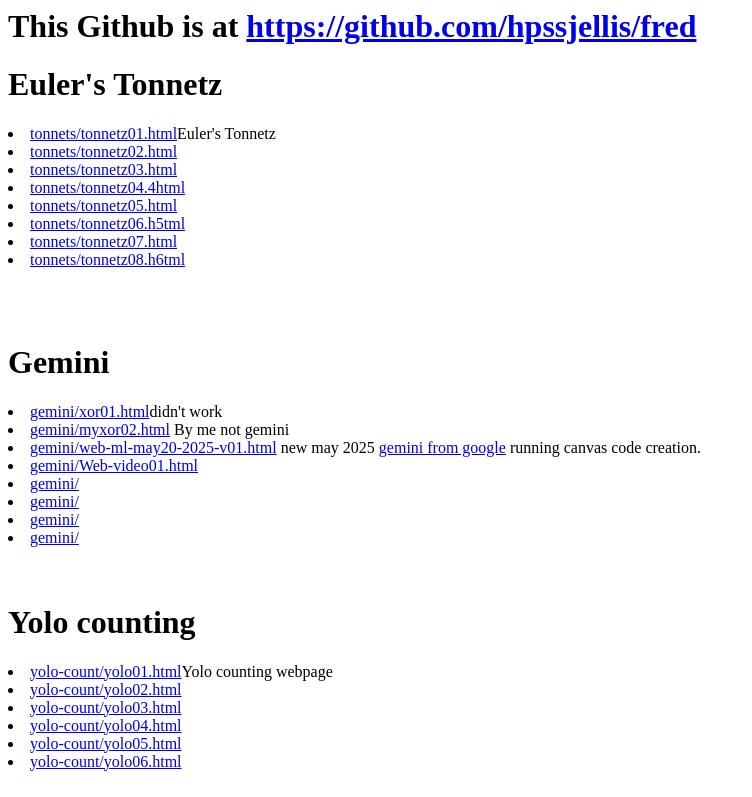
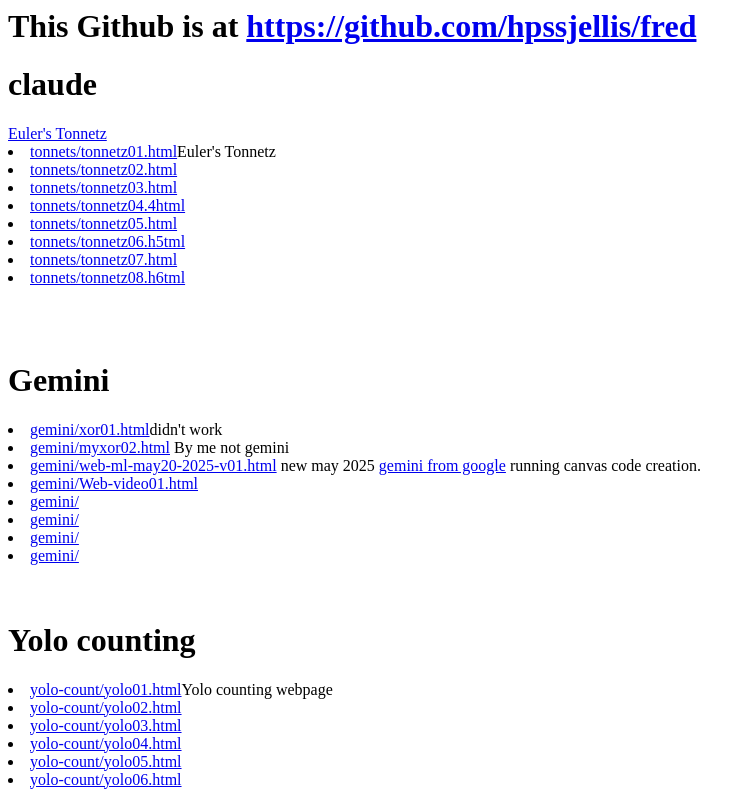
Before and after one commit to hpssjellis/fred, a plain HTML site: page public/index.html in a window 1280 px wide. Shown: the top 797 px of the page, without its empty margins (0-752 px from the left). Drawn offline with Linux system fonts and the light colour scheme.

Commit message:
Update index.html

```diff
--- a/public/index.html
+++ b/public/index.html
@@ -1,6 +1,8 @@
 <h1>This Github is at <a href="https://github.com/hpssjellis/fred">https://github.com/hpssjellis/fred</a><h1>
 
+<h1>claude</h1>
 
+    <a href="cluad/segment01.html>claud/segment01.html</a>
 
 
 <h1>Euler's Tonnetz</h1>
```
